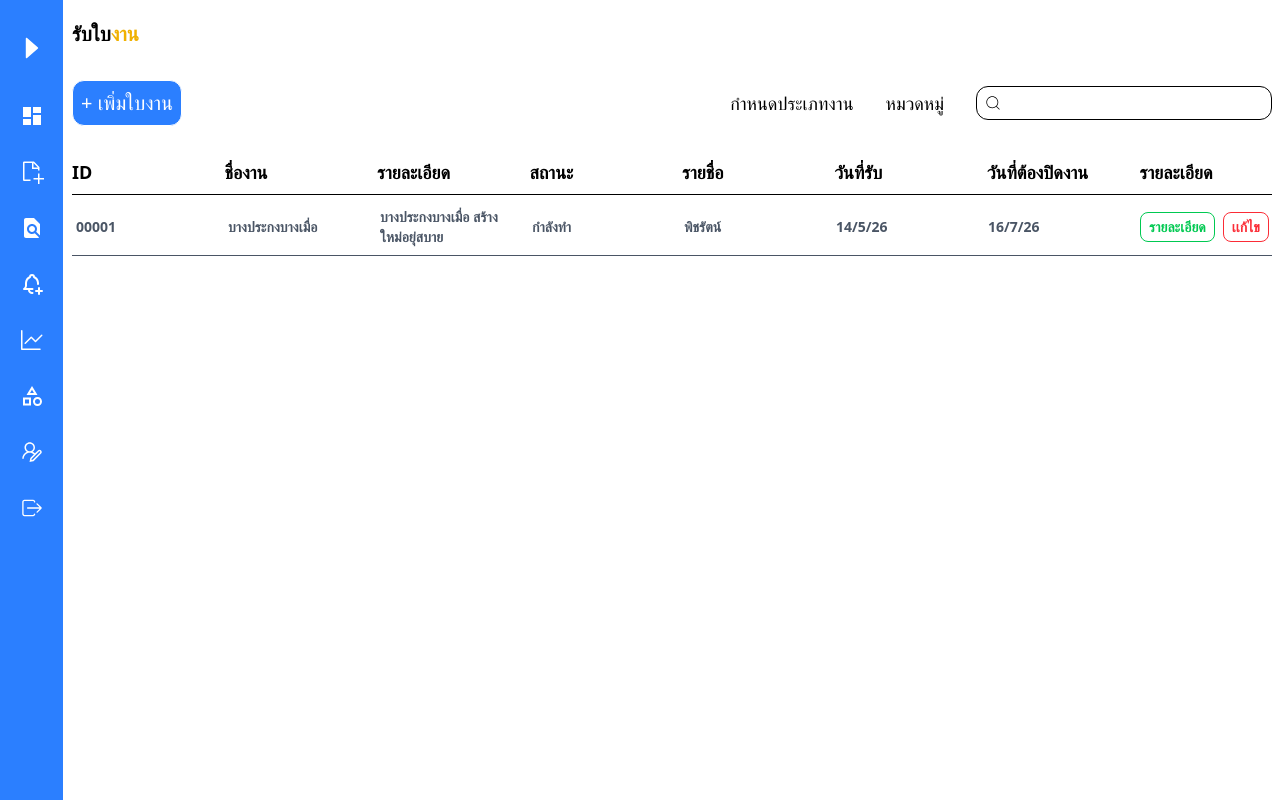
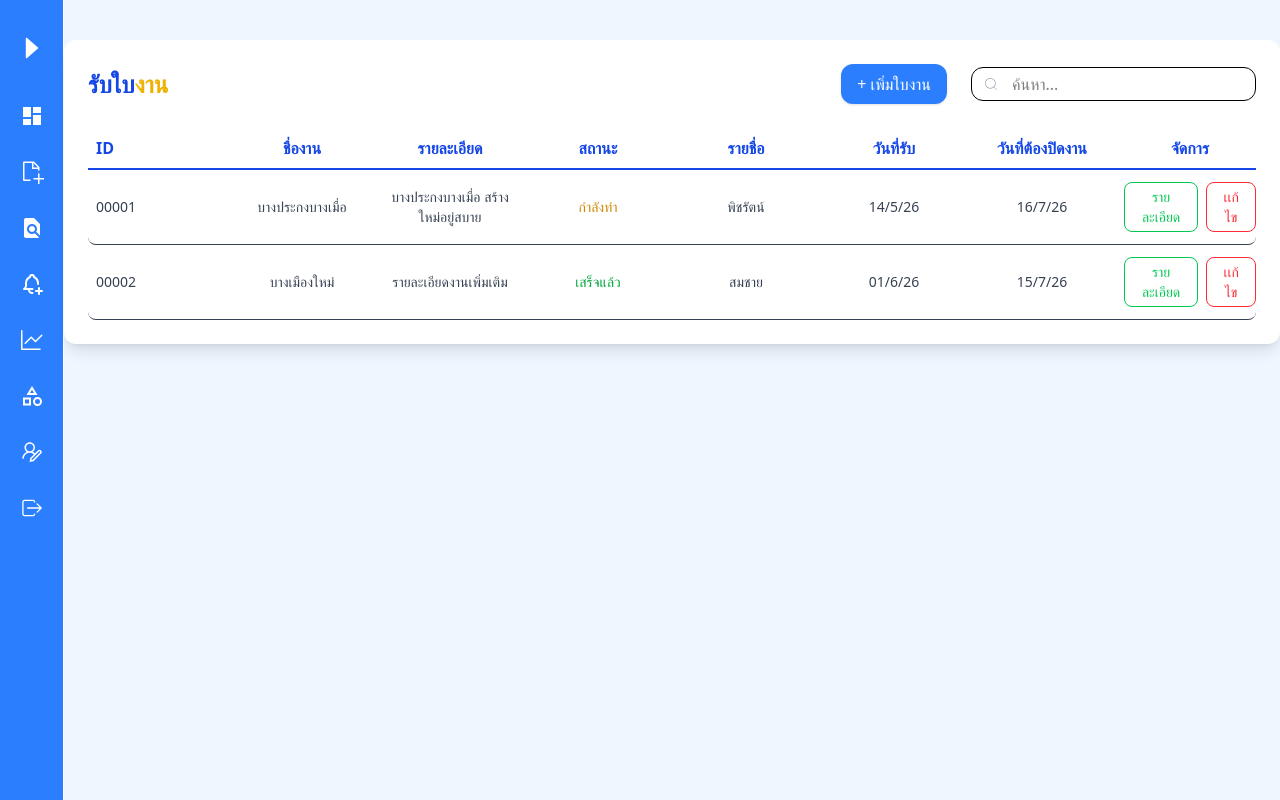
Before and after one commit to PhicharatMns/product-year-two, a React (Vite) app in the folder frontend/: page /searchpastjobs in a window 1280 px wide. Built offline with nearby package versions, Linux system fonts and the light colour scheme.

Commit message:
UPDATE FONT

```diff
--- a/frontend/src/Admin/Details.tsx
+++ b/frontend/src/Admin/Details.tsx
@@ -1,38 +1,93 @@
 export default function Details() {
+    const data = [
+        "รูป",
+        "ชื่อ",
+        "ตําเเหน่ง",
+        "รายงาน",
+        "สถานะงาน",
+        "ตอบกลับ",
+    ];
+    const polic = [
+        {
+            image: "https://scontent.fbkk2-7.fna.fbcdn.net/v/t39.30808-6/555660740_1212040137608811_5277703083957208735_n.jpg?...",
+            name: "พิชรัตน์ มีสรรพวงศ์",
+            position: "ไม้",
+            report: "บ้านไฟไม้",
+            status: "กําลังดําเนิน",
+            reply: "ตอบกลับ",
+        },
+    ];
+
     return (
-        <div>
-            <div className="container mx-auto  my-5">
-                <div>
-                    <p className="text-lg font-bold my-5">รายละเอียดงาน</p>
-                    <p className="text-sm">ชื่องาน : โครงการสร้างดึกหน้าไก่</p>
-                </div>
+        <div className="bg-blue-50 min-h-screen py-10">
+            {/* หัวข้อ */}
+            <div className="container mx-auto my-5 bg-white rounded-xl shadow-md p-6 border border-blue-200">
+                <p className="text-2xl font-bold text-blue-700 mb-3">รายละเอียดงาน</p>
+                <p className="text-gray-700">ชื่องาน : โครงการสร้างดึกหน้าไก่</p>
             </div>
-            <div className="border-b border-y">
-                <div className='justify-between container mx-auto text py-5 flex'>
-                    <p>นาย พิชรัตน์ มีสรรพวงศ์</p>
-                    <p>เบอร์ติดต่อ : 097-169-7949</p>
+
+            {/* ข้อมูลผู้รับผิดชอบ */}
+            <div className="bg-white container mx-auto rounded-xl shadow-md border border-blue-200 p-6 mb-8">
+                <div className="flex flex-col md:flex-row md:justify-between text-gray-700 gap-3">
+                    <p className="font-semibold">นาย พิชรัตน์ มีสรรพวงศ์</p>
+                    <p>เบอร์ติดต่อ : <span className="text-blue-600 font-medium">097-169-7949</span></p>
                     <p>ที่อยู่ : กรุงเทพ บางประกง เเละ บางเมืองใหม่ เเละ การเดินทาง 10270</p>
                 </div>
             </div>
-            <div className="grid grid-cols-10 gap-2">
-                <div className="border-r border-b col-span-2 h-full">
-                    <div className="grid text-center grid-cols-3 text-lg gap-5">
+
+            {/* ตาราง */}
+            <div className="grid grid-cols-10 gap-4 container mx-auto">
+                {/* ซ้าย */}
+                <div className="col-span-2 bg-white rounded-xl shadow-md border border-blue-200 p-5">
+                    <div className="grid text-center grid-cols-3 text-lg font-bold text-blue-700 gap-4">
                         <p>รูปภาพ</p>
                         <p>ชื่อ-นามสกุล</p>
                         <p>ตําเเหน่ง</p>
                     </div>
-                    <div className=" grid text-center my-5 items-center text-sm text-gray-500 grid-cols-3 gap-5">
-                        <img className="w-15 h-15 mx-auto object-cover object-center rounded-4xl " src="https://scontent.fbkk29-7.fna.fbcdn.net/v/t39.30808-6/555743161_1209804381184597_6337927824820409289_n.jpg?_nc_cat=106&ccb=1-7&_nc_sid=127cfc&_nc_ohc=Ey1_2pT8tU0Q7kNvwE59RZE&_nc_oc=AdmgTtShwayGefP7JujVDQf0EFkLXB_SUnh3QGL8AStSokQ9X9CXeMvTcro7dEgx3_U&_nc_zt=23&_nc_ht=scontent.fbkk29-7.fna&_nc_gid=8-Q6NQigDM0AB06ZBMINEg&oh=00_AfY7VaZTNbmDIwGvoUPTbk2NWbt2L0nZ40RzWbO-7_1Mnw&oe=68E03571" alt="" />
-                        <p className=" w-30 overflow-x-auto whitespace-nowrap p-1">
-                            นาย พิชรัตน์ มีสรรพวงศ์
-                        </p>
+                    <div className="grid text-center my-5 items-center text-sm text-gray-600 grid-cols-3 gap-4">
+                        <img
+                            className="w-16 h-16 mx-auto object-cover rounded-full ring-2 ring-blue-400"
+                            src="https://scontent.fbkk29-7.fna.fbcdn.net/v/t39.30808-6/555743161_1209804381184597_6337927824820409289_n.jpg?..."
+                            alt=""
+                        />
+                        <p className="truncate px-2">นาย พิชรัตน์ มีสรรพวงศ์</p>
+                        <p className="text-blue-600 font-medium">ไม้</p>
+                    </div>
+                </div>
 
-                        <p>ไม้`</p>
+                {/* ขวา */}
+                <div className="col-span-8 bg-white rounded-xl shadow-md border border-blue-200 p-5">
+                    <p className="text-xl font-semibold text-blue-700 mb-4">รายละเอียดการดําเนินงาน</p>
+
+                    {/* หัวตาราง */}
+                    <div className="grid grid-cols-6 gap-5 bg-blue-100 p-3 rounded-lg font-semibold text-blue-700 text-center">
+                        {data.map((event, index) => (
+                            <p key={index}>{event}</p>
+                        ))}
                     </div>
 
+                    {/* ข้อมูล */}
+                    {polic.map((event, index) => (
+                        <div
+                            className="grid grid-cols-6 gap-5 text-center text-gray-700 mt-4 items-center hover:bg-blue-50 rounded-lg p-3 transition"
+                            key={index}
+                        >
+                            <img
+                                src={event.image}
+                                alt={event.name}
+                                className="w-12 h-12 object-cover rounded-full mx-auto"
+                            />
+                            <p>{event.name}</p>
+                            <p className="text-blue-600">{event.position}</p>
+                            <p>{event.report}</p>
+                            <p className="text-yellow-600 font-medium">{event.status}</p>
+                            <button className="px-3 py-1 bg-blue-500 text-white rounded-lg shadow hover:bg-blue-600">
+                                {event.reply}
+                            </button>
+                        </div>
+                    ))}
                 </div>
-                <div className="border col-span-8"></div>
             </div>
-        </div >
-    )
+        </div>
+    );
 }
--- a/frontend/src/Admin/Home.tsx
+++ b/frontend/src/Admin/Home.tsx
@@ -4,7 +4,7 @@ export default function Home() {
     return (
         <div className="flex">
             <div className="flex-1">
-                <div className='container mx-auto h-200 my-5'>
+                <div className='container mx-auto h-200 my-5 bg-blue-50 '>
                     <p className="text-xl font-bold my-5">Home</p>
                     <div className="grid grid-cols-2 gap-5 ">
                         <div className="border h-100 relative rounded-xl shadow-xl shadow-blue-100 hover:scale-101 duration-300 hover:cursor-pointer   ">
@@ -12,7 +12,7 @@ export default function Home() {
                                 src="https://i.pinimg.com/1200x/94/3e/d0/943ed0b57da011bb90711b8d4f00a048.jpg"
                                 alt=""
                                 className="absolute w-full h-full object-cover object-center rounded-xl  opacity-90    "
-                                className="blur-xs"
+                                // className="blur-xs"
                             />
 
                             <p className='relative text-center flex items-center h-full justify-center text-black text-4xl'>สถิติช่าง</p>
--- a/frontend/src/Admin/Searchpastjobs.tsx
+++ b/frontend/src/Admin/Searchpastjobs.tsx
@@ -8,71 +8,88 @@ const headerNav = [
   "รายชื่อ",
   "วันที่รับ",
   "วันที่ต้องปิดงาน",
-  "รายละเอียด",
+  "จัดการ",
 ];
 
-
+const sampleData = [
+  {
+    id: "00001",
+    title: "บางประกงบางเมื่อ",
+    detail: "บางประกงบางเมื่อ สร้างใหม่อยู่สบาย",
+    status: "กําลังทํา",
+    name: "พิชรัตน์",
+    startDate: "14/5/26",
+    endDate: "16/7/26",
+  },
+  {
+    id: "00002",
+    title: "บางเมืองใหม่",
+    detail: "รายละเอียดงานเพิ่มเติม",
+    status: "เสร็จแล้ว",
+    name: "สมชาย",
+    startDate: "01/6/26",
+    endDate: "15/7/26",
+  },
+];
 
 export default function Searchpastjobs() {
   return (
-    <div className="flex">
-      <div className="flex-1">
-        <div className="container mx-auto my-5 xl:w-300 lg:w-300 mb:w:250 sm:w:150">
-          <p className="font-bold text-xl">
+    <div className="bg-blue-50 min-h-screen py-10">
+      <div className="container mx-auto  bg-white rounded-xl shadow-lg p-6">
+        {/* Header */}
+        <div className="flex flex-col md:flex-row justify-between items-center mb-8 gap-5">
+          <h2 className="text-2xl font-bold text-blue-700">
             รับใบ<span className="text-yellow-500">งาน</span>
-          </p>
-          <div className="my-8 flex justify-between ">
-            <div>
-              <button className="border p-2 rounded-xl text-xl bg-blue-500 text-white hover:scale-101 duration-300 hover:bg-white hover:text-blue-500">
+          </h2>
+          <div className="flex flex-wrap gap-6 items-center">
+            <button className="bg-blue-500 text-white px-4 py-2 rounded-xl shadow hover:bg-blue-600 transition">
               + เพิ่มใบงาน
             </button>
-            </div>
-
-            <div className="flex gap-8 items-center text-lg font-medium">
-              <p>กําหนดประเภทงาน</p>
-              <p>หมวดหมู่</p>
             <div className="relative">
-                <CiSearch className="absolute left-2 top-1/2 -translate-y-1/2" />
-                <input type="text" className="border rounded-xl pl-8 p-0.5" />
+              <CiSearch className="absolute left-3 top-1/2 -translate-y-1/2 text-gray-400" />
+              <input
+                type="text"
+                placeholder="ค้นหา..."
+                className="border rounded-xl pl-10 pr-3 py-1 focus:outline-none focus:ring-2 focus:ring-blue-400"
+              />
             </div>
           </div>
         </div>
-          {/* ตราตราง */}
-          <div>
-            <div className="grid grid-cols-8 gap-5 font-bold text-lg border-b pb-2">
-              {headerNav.map((event, index) => {
-                return (
-                  <div className={index === 0 ? "text-left" : ""} key={index}>
-                    {event}
 
+        {/* Table Header */}
+        <div className="grid grid-cols-8 gap-4 font-bold text-blue-700 border-b-2 pb-2 text-center">
+          {headerNav.map((item, idx) => (
+            <div key={idx} className={idx === 0 ? "text-left pl-2" : ""}>
+              {item}
             </div>
-                )
-              })}
+          ))}
         </div>
-            {/* data ตาตราง */}
-            <div className="grid grid-cols-8 gap-5 font-bold text-sm pl-1 mt-3 text-gray-600 border-b pb-2 items-center">
-              <p className="">00001</p>
-              <p>บางประกงบางเมื่อ</p>
-              <p className=" mx-auto">
-                บางประกงบางเมื่อ สร้างใหม่อยุ่สบาย
+
+        {/* Table Rows */}
+        {sampleData.map((row, idx) => (
+          <div
+            key={idx}
+            className="grid grid-cols-8 gap-4 text-gray-700 text-sm border-b py-3 items-center hover:bg-blue-50 transition-all rounded-lg"
+          >
+            <p className="text-left pl-2">{row.id}</p>
+            <p className="text-center">{row.title}</p>
+            <p className="text-center">{row.detail}</p>
+            <p className={`text-center font-medium ${row.status === "เสร็จแล้ว" ? "text-green-600" : "text-yellow-600"}`}>
+              {row.status}
             </p>
-
-              <p>กําลังทํา</p>
-              <p>พิชรัตน์</p>
-              <p>14/5/26</p>
-              <p>16/7/26</p>
-              <div className=" flex gap-2">
-                <button className="border  px-2 py-1 text-green-500 rounded-lg">
+            <p className="text-center">{row.name}</p>
+            <p className="text-center">{row.startDate}</p>
+            <p className="text-center">{row.endDate}</p>
+            <div className="flex justify-center gap-2">
+              <button className="px-3 py-1 text-green-500 border rounded-lg hover:bg-green-100 transition">
                 รายละเอียด
               </button>
-                <button className="border  px-2 py-1 text-red-500 rounded-lg">
-                  {" "}
+              <button className="px-3 py-1 text-red-500 border rounded-lg hover:bg-red-100 transition">
                 เเก้ไข
               </button>
             </div>
           </div>
-          </div>
-        </div>
+        ))}
       </div>
     </div>
   );
--- a/frontend/src/component/sidebaradmin.tsx
+++ b/frontend/src/component/sidebaradmin.tsx
@@ -32,13 +32,13 @@ export default function Sidebaradmin() {
 
   return (
     <div
-      className={`h-screen font-bold border-r transition-all duration-300 bg-blue-500 text-white  ${onClickSizebar ? "w-16" : "w-64"
+      className={`h-screen  font-bold border-r transition-all duration-300 bg-blue-500 text-white  ${onClickSizebar ? "w-16" : "w-64"
         }`}
     >
       {/* headerSizebar */}
       <div className="flex items-center py-3 p-4">
         <span
-          className={`uppercase mx-auto text-2xl font-black text-white whitespace-nowrap mt-5 ${onClickSizebar ? "opacity-0 w-0" : "opacity-100 w-auto"
+          className={`uppercase mx-auto text-2xl font-black text-white  whitespace-nowrap mt-5 ${onClickSizebar ? "opacity-0 w-0" : "opacity-100 w-auto"
             }`}
         >
           Tech
@@ -50,7 +50,7 @@ export default function Sidebaradmin() {
             Admin
           </span>
         </span>
-        <button className=" relative mt-5 text-white">
+        <button className=" relative mt-5 cursor-pointer text-white">
           <AiOutlineCaretRight
             onClick={() => setOnClickSizebar(!onClickSizebar)}
             size={30}
```
Lines whose indentation alone changed are shown as unchanged.
